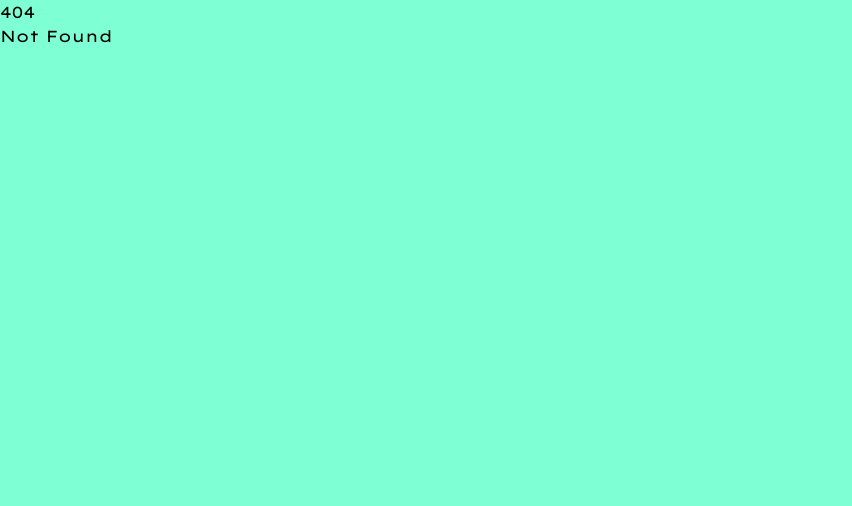
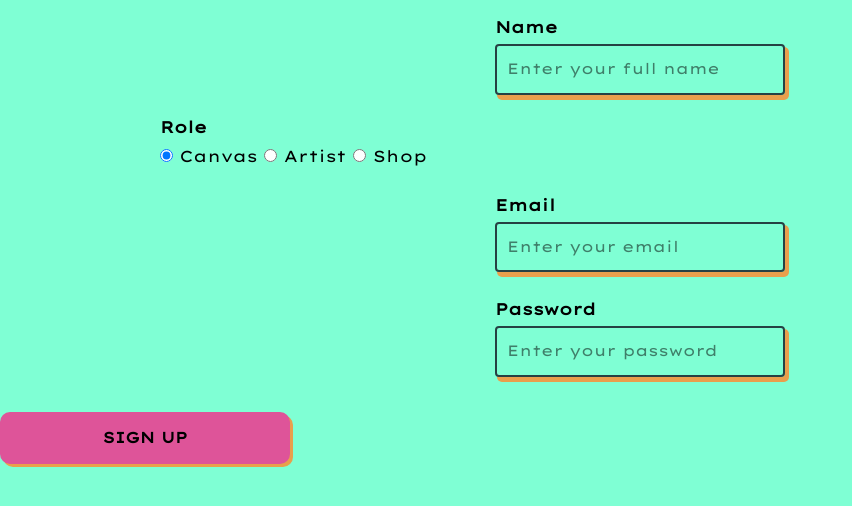
Before and after one commit to jbuchanan00/polvo, a SvelteKit app: page /edit in a window 1280 px wide. Before the commit this address had no page. Shown: the top 506 px of the page, without its empty margins (0-852 px from the left). Built offline with nearby package versions, Linux system fonts and the light colour scheme.

Commit message:
added edit page

```diff
--- a/src/routes/+page.svelte
+++ b/src/routes/+page.svelte
@@ -9,10 +9,24 @@
         <ProfileImageCard />
         <ProfileInfoCard/>
     </div>
+    <div class="diagonalElement"></div>
     <div class="bodySection">
+
         <div class="postCard">
             <img src={photo} alt="test" />
             <p>Text</p>
+        </div>
+        <div class="postCard">
+            <img src={photo} alt="test" />
+            <p>Goes</p>
+        </div>
+        <div class="postCard">
+            <img src={photo} alt="test" />
+            <p>In</p>
+        </div>
+        <div class="postCard">
+            <img src={photo} alt="test" />
+            <p>Here</p>
         </div>
         <div class="postCard">
             <img src={photo} alt="test" />
@@ -30,11 +44,23 @@
 </div>
 
 <style>
+    .diagonalElement {
+        border: 2px solid #000;
+        transform: rotate(16deg) translate(-40%, 100px);
+        margin-top: 50px;
+        margin-right: 150px;
+        z-index: -100;
+        width: 250%;
+        position: absolute;
+        background-color: #ffb2ef;
+        height: 100%;
+    }
     p {
         font-weight: lighter;
         font-size: .75em;
     }
     .bodySection {
+        z-index: 1;
         margin-top: 50px;
         display: flex;
         flex-wrap: wrap;
@@ -48,6 +74,7 @@
         padding: 0px 20px;
     }
     .postCard {
+        z-index: 1;
         display: flex;
         flex-direction: column;
         width: 28%;
--- /dev/null
+++ b/src/routes/edit/+page.svelte
@@ -0,0 +1,166 @@
+<script>
+    import { enhance } from "$app/forms";
+</script>
+
+<div>
+    <form method="POST" use:enhance>
+        <div class="form_group_all">
+            <div class="form_group">
+                <label class="sub_title" for="name">Name</label>
+                <input placeholder="Enter your full name" class="form_style" type="text" name="name" />
+            </div>
+            <div class="form_group" id="options">
+                <fieldset>
+                    <legend class="sub_title">Role</legend>
+                    <input type="radio" id="canvas" name="role" value="canvas" checked>
+                    <label for="canvas">Canvas</label>
+                    <input type="radio" id="artist" name="role" value="artist">
+                    <label for="artist">Artist</label>
+                    <input type="radio" id="shop" name="role" value="shop">
+                    <label for="shop">Shop</label>
+                </fieldset>
+            </div>
+            <div class="form_group">
+                <label class="sub_title" for="email">Email</label>
+                <input
+                    placeholder="Enter your email"
+                    id="email"
+                    class="form_style"
+                    type="email"
+                    name="email"
+                />
+            </div>
+            <div class="form_group">
+                <label class="sub_title" for="password">Password</label>
+                <input
+                    placeholder="Enter your password"
+                    id="password"
+                    class="form_style"
+                    type="password"
+                    name="password"
+                />
+            </div>
+        </div>
+        <button class="btn" type='submit' name="action" value="submit">SIGN UP</button>
+    </form>
+</div>
+
+<style>
+    	#options{
+		display: flex;
+		flex-direction: row;
+		align-items: center;
+		justify-content: space-between;
+		width: 75%;
+	}
+	.form_group_all {
+		display: flex;
+		flex-direction: column;
+		justify-content: center;
+		align-items: center;
+	}
+	.totalContainer {
+		display: flex;
+		justify-content: center;
+	}
+	.login .link {
+		width: 100%;
+		padding: 20px;
+	}
+	.login {
+		display: flex;
+		justify-content: center;
+		align-items: center;
+		flex-direction: column;
+	}
+	.linkContainer {
+		display: flex;
+		justify-content: space-around;
+		width: 100%;
+	}
+	.link img {
+		width: 30%;
+	}
+	.link {
+		width: 50%;
+		display: flex;
+		justify-content: center;
+	}
+	.container {
+		display: flex;
+		align-items: center;
+		justify-content: center;
+		flex-direction: column;
+		text-align: center;
+		width: 95%;
+	}
+
+	.form_area {
+		display: flex;
+		justify-content: center;
+		align-items: center;
+		flex-direction: column;
+		background-color: #eddcd9;
+		height: auto;
+		width: auto;
+		border: 2px solid #264143;
+		border-radius: 20px;
+		box-shadow: 3px 4px 0px 1px #e99f4c;
+	}
+
+	.title {
+		color: #264143;
+		font-weight: 900;
+		font-size: 1.5em;
+		margin-top: 20px;
+	}
+
+	.sub_title {
+		font-weight: 600;
+		margin: 5px 0;
+	}
+
+	.form_group {
+		display: flex;
+		flex-direction: column;
+		align-items: baseline;
+		margin: 10px;
+	}
+
+	.form_style {
+		outline: none;
+		border: 2px solid #264143;
+		box-shadow: 3px 4px 0px 1px #e99f4c;
+		width: 290px;
+		padding: 12px 10px;
+		border-radius: 4px;
+		font-size: 15px;
+	}
+
+	.form_style:focus,
+	.btn:focus {
+		transform: translateY(4px);
+		box-shadow: 1px 2px 0px 0px #e99f4c;
+	}
+
+	.btn {
+		padding: 15px;
+		margin: 25px 0px;
+		width: 290px;
+		font-size: 15px;
+		background: #de5499;
+		border-radius: 10px;
+		font-weight: 800;
+		box-shadow: 3px 3px 0px 0px #e99f4c;
+	}
+
+	.btn:hover {
+		opacity: 0.9;
+	}
+
+	.link {
+		font-weight: 800;
+		color: #264143;
+		padding: 5px;
+	}
+</style>
```
Also changed, not shown: src/routes/edit/+page.server.ts (added).
